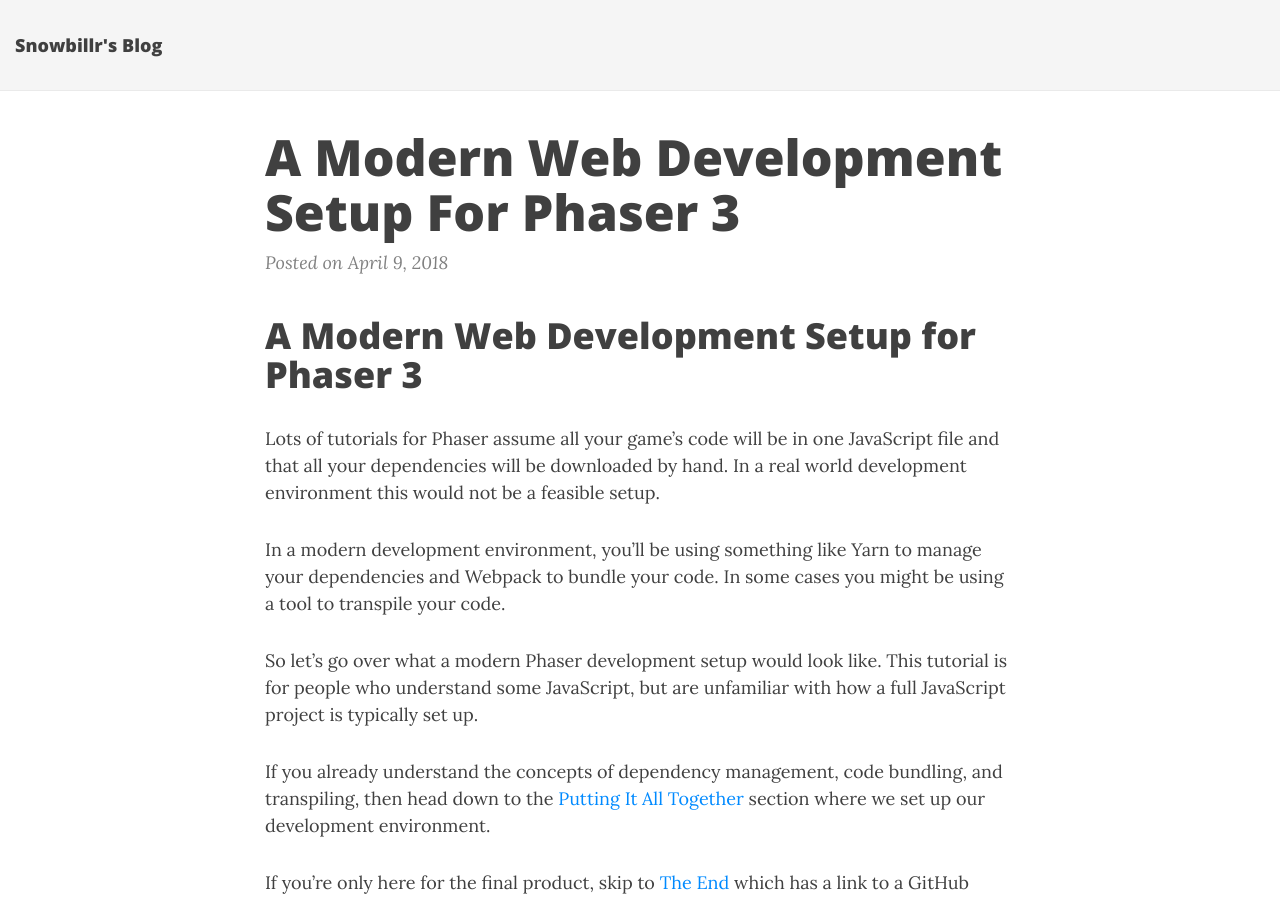
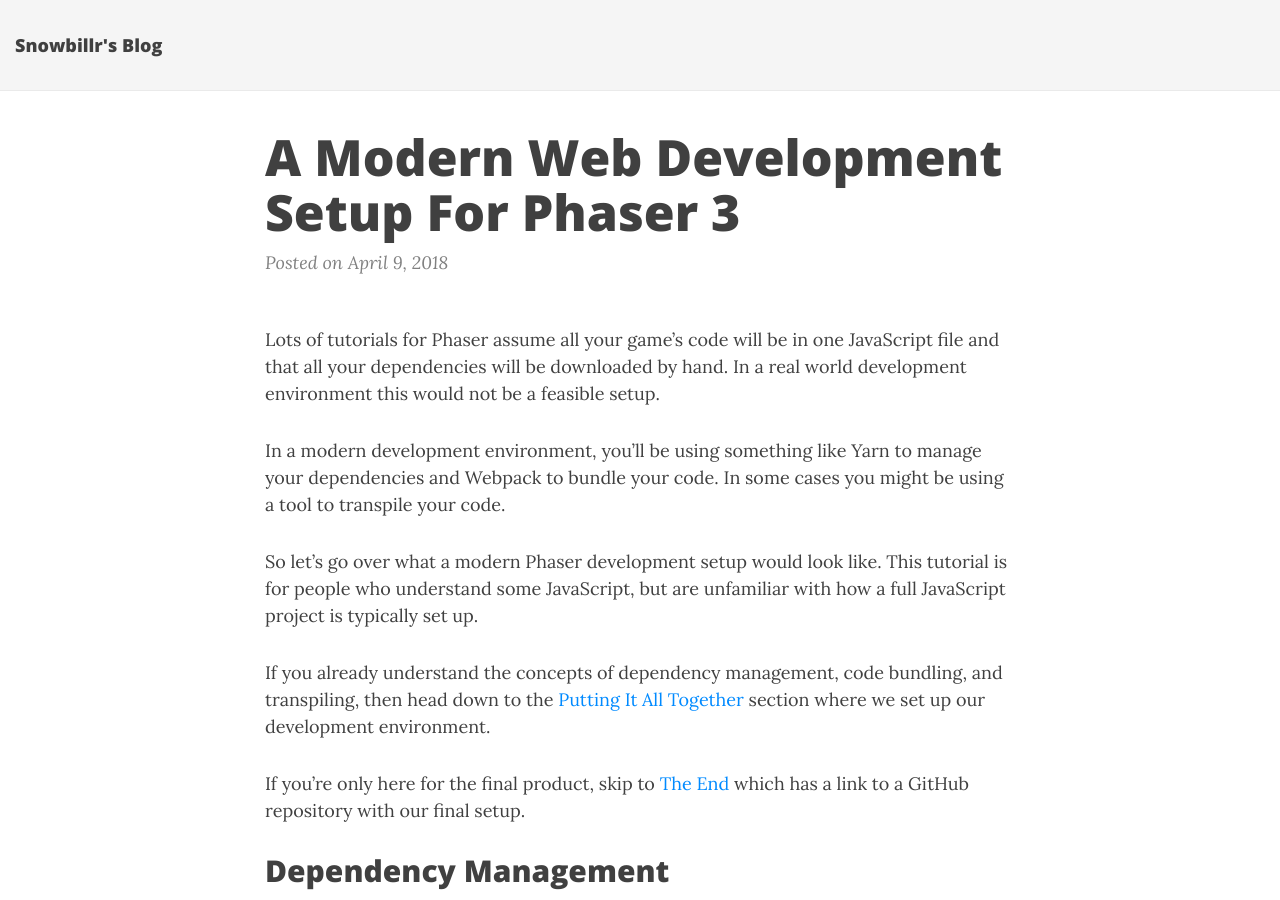
Before and after one commit to snowbillr/blog, a Jekyll site: the page built from _posts/2018-04-09-a-modern-web-development-setup-for-phaser-3.md, in a window 1280 px wide and 900 px high. Built offline with Jekyll 4.4.1, drawn with Linux system fonts in a browser that asks for light colours; nearby versions of some CDN libraries; comment, search, counter and statistics services are not loaded.

```diff
--- a/_posts/2018-04-09-a-modern-web-development-setup-for-phaser-3.md
+++ b/_posts/2018-04-09-a-modern-web-development-setup-for-phaser-3.md
@@ -1,5 +1,3 @@
-# A Modern Web Development Setup for Phaser 3
-
 Lots of tutorials for Phaser assume all your game's code will be in one JavaScript file and that all your dependencies will be downloaded by hand. In a real world development environment this would not be a feasible setup.
 
 In a modern development environment, you'll be using something like Yarn to manage your dependencies and Webpack to bundle your code. In some cases you might be using a tool to transpile your code.
```
